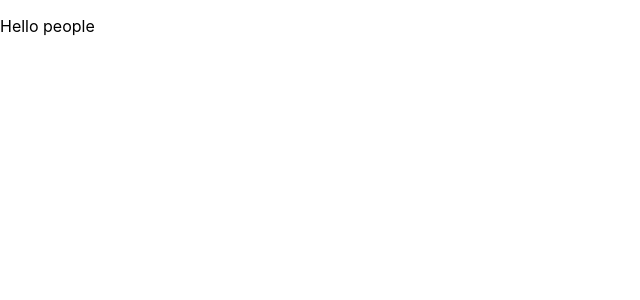
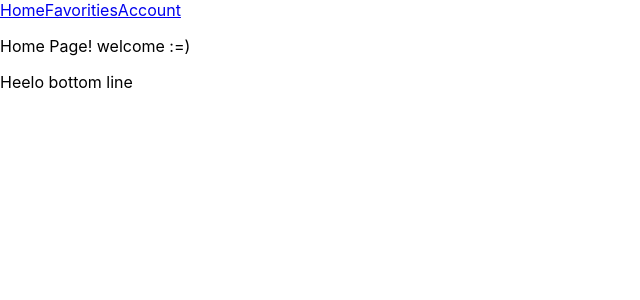
Before and after one commit to stratospherique/real-estate-app, a React (Create React App) app: page / in a window 1280 px wide. Shown: the top 300 px of the page, without its empty margins (0-640 px from the left). Built offline with nearby package versions, Linux system fonts and the light colour scheme.

Commit message:
add React router and a basic navsection

```diff
--- a/package.json
+++ b/package.json
@@ -9,6 +9,7 @@
     "react": "^16.12.0",
     "react-dom": "^16.12.0",
     "react-redux": "^7.1.3",
+    "react-router-dom": "^5.1.2",
     "react-scripts": "3.3.0",
     "redux": "^4.0.4"
   },
--- a/src/components/App.js
+++ b/src/components/App.js
@@ -1,7 +1,28 @@
 import React from 'react';
+import {
+  BrowserRouter as Router,
+  Switch,
+  Route,
+  Link,
+  useRouteMatch,
+  useParams
+} from "react-router-dom";
+import Home from './Home';
+import Profile from './account';
+import NotFound from './notfound';
+import NavSecion from './navigation';
 
 const App = () => (
-  <p> Hello people </p>
+  <Router>
+    <NavSecion />
+    <Switch>
+      <Route path="/" exact component={Home} />
+      <Route path="/favorities" exact component={Home} />
+      <Route path="/account-settings" exact component={Profile} />
+      <Route path="*" component={NotFound} />
+    </Switch>
+    <p>Heelo bottom line</p>
+  </Router>
 );
 
 export default App;
--- /dev/null
+++ b/src/components/Home.js
@@ -0,0 +1,7 @@
+import React from 'react';
+
+const Home = () => (
+  <p>Home Page! welcome :=)</p>
+);
+
+export default Home;
--- /dev/null
+++ b/src/components/account.js
@@ -0,0 +1,7 @@
+import React from 'react';
+
+const Profile = () => (
+  <p>Profile page! Heelo :)</p>
+);
+
+export default Profile;
--- /dev/null
+++ b/src/components/navigation.js
@@ -0,0 +1,12 @@
+import React from 'react';
+import { Link } from 'react-router-dom';
+
+const NavSection = () => (
+  <nav>
+    <Link to="/">Home</Link>
+    <Link to="/favorities">Favorities</Link>
+    <Link to="/account-settings">Account</Link>
+  </nav>
+);
+
+export default NavSection;
--- /dev/null
+++ b/src/components/notfound.js
@@ -0,0 +1,7 @@
+import React from 'react';
+
+const NotFound = () => (
+  <p>The page that you requested is unavailable</p>
+);
+
+export default NotFound;
```
Also changed, not shown: src/components/login.js (added, +19 -0 lines), 1 other file (tests, documents, lock files or other folders).
